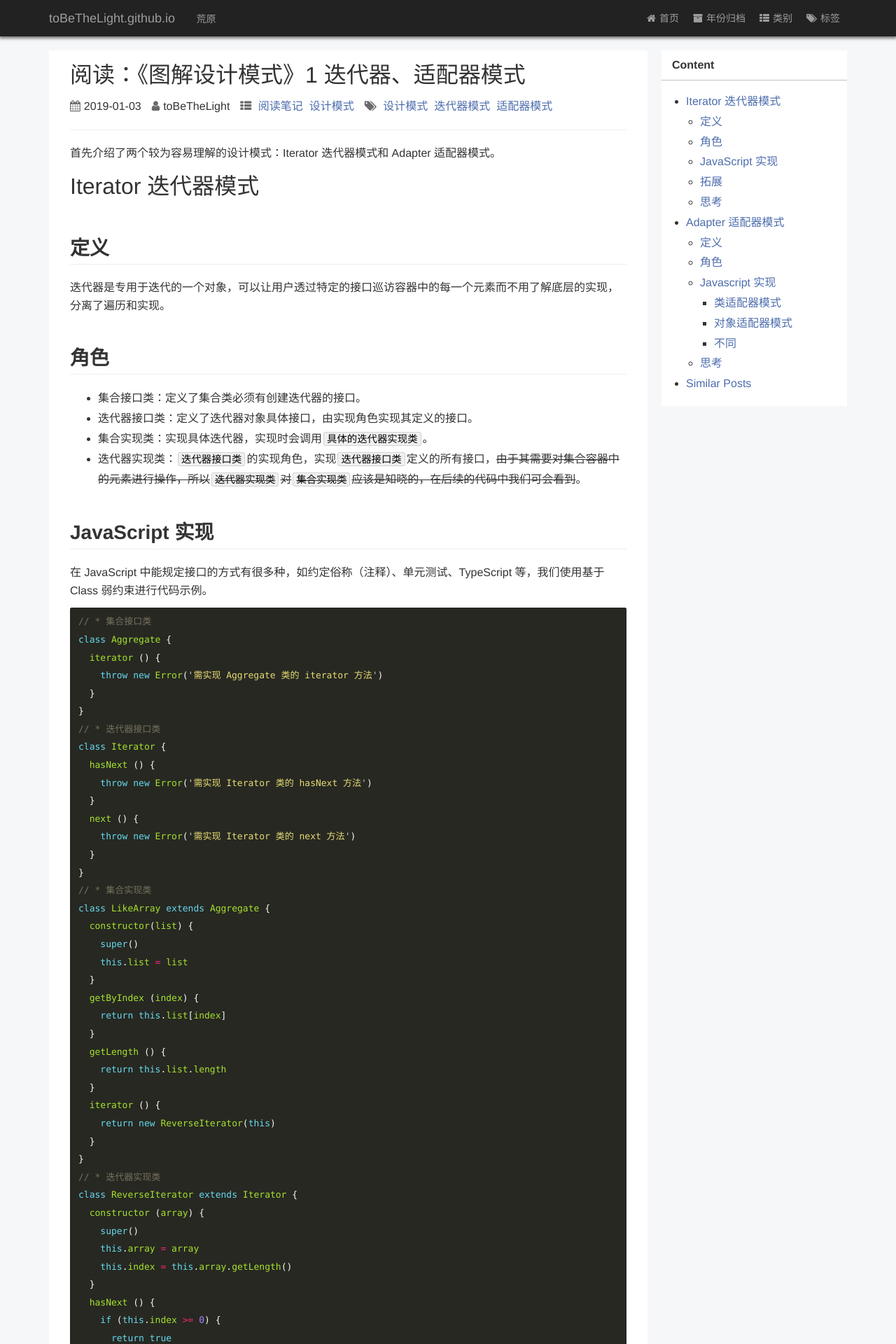
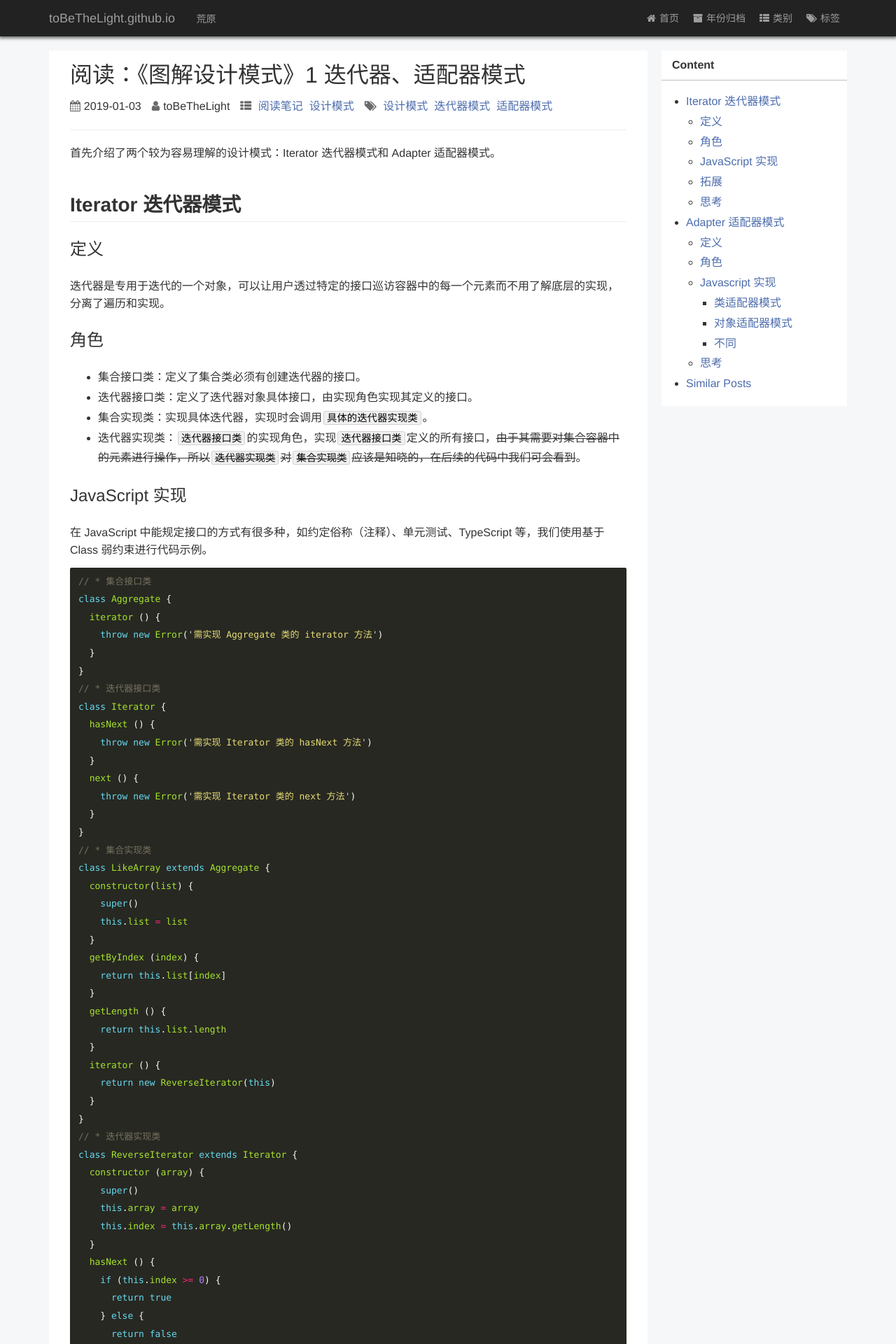
Before and after one commit to toBeTheLight/toBeTheLight.github.io, a Jekyll site: the page built from _posts/2019-01-03-《图解设计模式》1 迭代器、适配器模式.md, in a window 1280 px wide. Shown: the top 1920 px of the page at 70% size. Built offline with Jekyll 4.4.1, drawn with Linux system fonts in a browser that asks for light colours; a style sheet for code colours, icons or effects is not loaded.

Commit message:
chore: 文章排版

````diff
--- a/_posts/2019-01-03-《图解设计模式》1 迭代器、适配器模式.md
+++ b/_posts/2019-01-03-《图解设计模式》1 迭代器、适配器模式.md
@@ -13,20 +13,20 @@ author: toBeTheLight
 
 
 
-# Iterator 迭代器模式
+## Iterator 迭代器模式
 
-## 定义
+### 定义
 
 迭代器是专用于迭代的一个对象，可以让用户透过特定的接口巡访容器中的每一个元素而不用了解底层的实现，分离了遍历和实现。
 
-## 角色
+### 角色
 
 * 集合接口类：定义了集合类必须有创建迭代器的接口。
 * 迭代器接口类：定义了迭代器对象具体接口，由实现角色实现其定义的接口。
 * 集合实现类：实现具体迭代器，实现时会调用`具体的迭代器实现类`。
 * 迭代器实现类：`迭代器接口类`的实现角色，实现`迭代器接口类`定义的所有接口，~~由于其需要对集合容器中的元素进行操作，所以`迭代器实现类`对`集合实现类`应该是知晓的，在后续的代码中我们可会看到~~。
 
-## JavaScript 实现
+### JavaScript 实现
 
 在 JavaScript 中能规定接口的方式有很多种，如约定俗称（注释）、单元测试、TypeScript 等，我们使用基于 Class 弱约束进行代码示例。
 
@@ -91,7 +91,7 @@ while(iterator.hasNext()) {
 // 1 2 3 4 5
 ```
 
-## 拓展
+### 拓展
 
 在 JavaScript 中有`迭代器协议`，类似于接口类，它规定了我们可以通过实现对象的 `[Symbol.iterator]` 方法，返回一个包含 `next` 方法的迭代器对象的方式来完成或改写一个对象的迭代行为（`for...of`），如实现 Object 或 Function 型对象的`[Symbol.iterator]`方法使其可迭代，其中 `next` 方法的返回值是一个包含 `done`（表示是否不可继续的布尔值，类似于示例代码的 hasNext 方法返回值），`value`（当前次的值，类似于示例代码中的 next 方法返回值）的对象。
 
@@ -192,7 +192,7 @@ while(iterator.hasNext()) {
 
 可以看出使用 `for...of` 时也是对可迭代对象的内部细节是一无所知的。其实我们还可以对基本的 Function、Object、Array 型对象的取值等方式进行封装，使其内部实现对迭代器不可见，仅供迭代器调用接口，正如 JavaScript 实现部分提供 `getLength`、`getByIndex` 等方法一样，同样实现隔离，那么我们就可以再次抽取逻辑，使用一套代码对不同的对象实现相同的迭代模式。
 
-## 思考
+### 思考
 
 迭代器模式的重点不局限于迭代器本身的实现，在于该如何合理的分离功能和实现。我们需要修改具体实现时，是否可以仅限于实现部分，而不需要通知所有的使用方。
 
@@ -202,9 +202,9 @@ while(iterator.hasNext()) {
 
 当然这种屏蔽实现提供接口的方式，会减弱使用者的自由度，要求我们必须更好的知道使用方的使用意图，才能兼顾可维护性和开发成本。
 
-# Adapter 适配器模式
+## Adapter 适配器模式
 
-## 定义
+### 定义
 
 将“现有程序”转化为满足使用需求的程序的设计模式就是 Adapter 模式。适配器模式也可称为包装器模式。
 
@@ -212,14 +212,14 @@ while(iterator.hasNext()) {
 * 类适配器模式
 * 对象适配器模式
 
-## 角色
+### 角色
 
 * 目标：即满足使用需求的程序。
 * 使用者：程序需求方，定义了目标的接口，目标的直接使用者，一般是实际的业务代码。
 * 被适配者：现有程序。
 * 适配器：负责将被适配者转化为目标。
 
-## Javascript 实现
+### Javascript 实现
 
 先假定现有的程序为一个 dom 操作类。
 
@@ -300,7 +300,7 @@ class Target {
 }
 ```
 
-## 思考
+### 思考
 
 在实际开发中，不固化在适配器模式的标准形式（基于类和接口）中，我们也经常会用到适配器模式的思想。
 
````
Also changed, not shown: _posts/2018-12-27-《图解设计模式》0 准备部分.md (+6 -6 lines).
